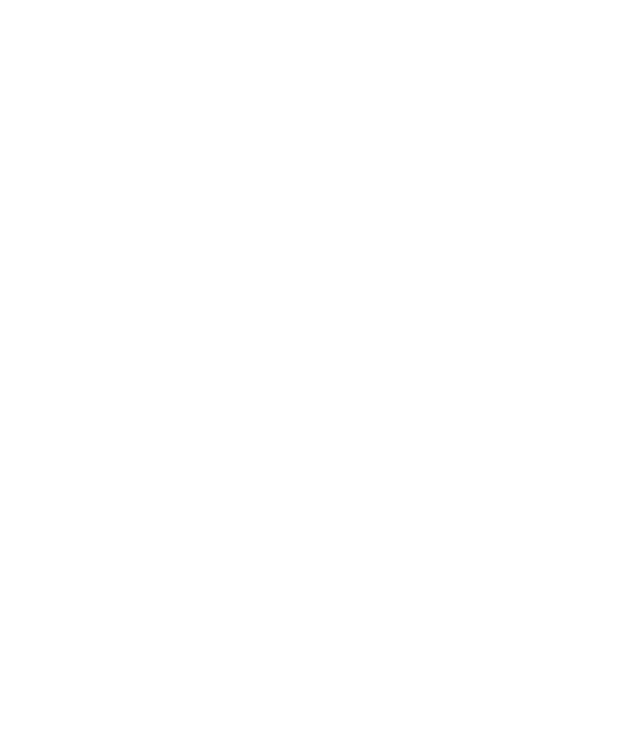
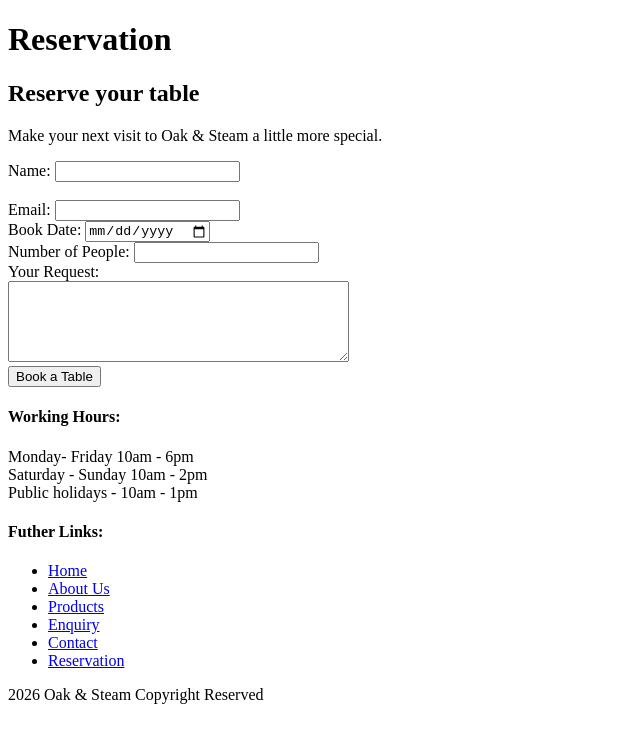
Before and after one commit to luyandamnisi1010-beep/ST10518910_Luyanda_Owethu_Mnisi_WEDE5020_POE, a plain HTML site: page reservation.html in a window 1280 px wide. Shown: the whole page, without its empty margins (0-640 px from the left). Drawn offline with Linux system fonts and the light colour scheme.

Commit message:
nineth commit

```diff
--- a/reservation.html
+++ b/reservation.html
@@ -3,9 +3,47 @@
 <head>
     <meta charset="UTF-8">
     <meta name="viewport" content="width=device-width, initial-scale=1.0">
-    <title>Oak & Steam </title>
+    <title>Oak & Steam Reservations</title>
 </head>
 <body>
+     <h1>Reservation</h1>
+     <h2>Reserve your table</h2>
+     <p>Make your next visit to Oak & Steam a little more special.</p>
+     <label for="name">Name:</label>
+     <input type="text" id="name" name="name">
+      <br><br>
 
+    <label for="email">Email:</label>
+     <input type="email" id="email" name="email">
+    <br>
+    <label for="date">Book Date:</label>
+    <input type="date" id="date" name="date">
+    <br>
+    <label for="people">Number of People:</label>
+    <input type="number" id="people" name="people" min="1">
+    <br>
+    <label for="request">Your Request:</label>
+    <br>
+    <textarea id="request" name="request" rows="5" cols="40"></textarea>
+    <br>
+    <button type="submit">Book a Table</button>
+     <footer>
+        <h4>Working Hours:</h4>
+            Monday- Friday 10am - 6pm
+            <br>
+            Saturday - Sunday 10am - 2pm
+            <br>
+            Public holidays - 10am - 1pm
+        <h4>Futher Links:</h4>
+        <ul>
+           <li><a href="index.html">Home</a></li>
+           <li><a href="about_us.html">About Us</a></li>
+            <li><a href="product.html">Products</a></li>
+            <li><a href="enquiry.html">Enquiry</a></li>
+           <li><a href="contact.html">Contact</a></li>
+          <li><a href="reservation.html">Reservation</a></li>
+        </ul>
+        <p>2026 Oak & Steam Copyright Reserved</p>
+    </footer>
 </body>
 </html>
```
Also changed, not shown: index.html (+1 -1 lines).
